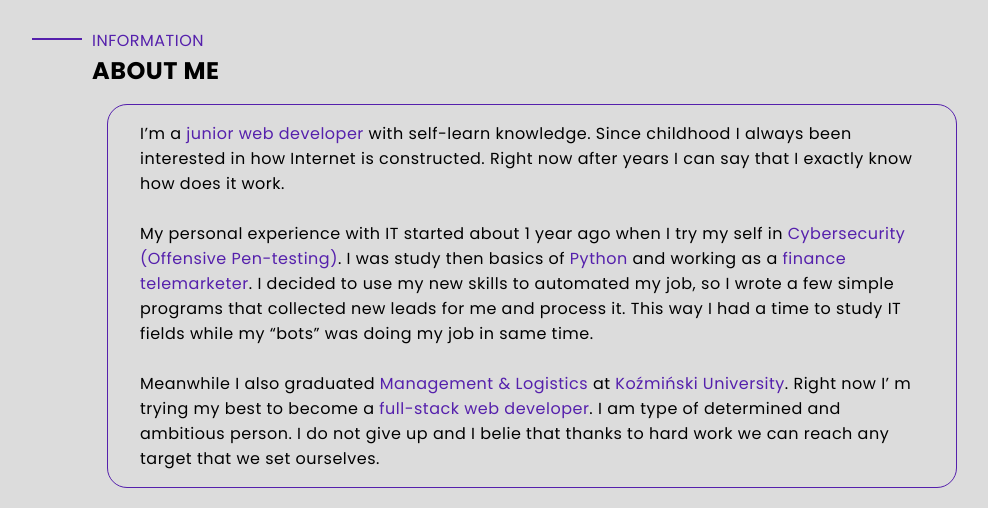
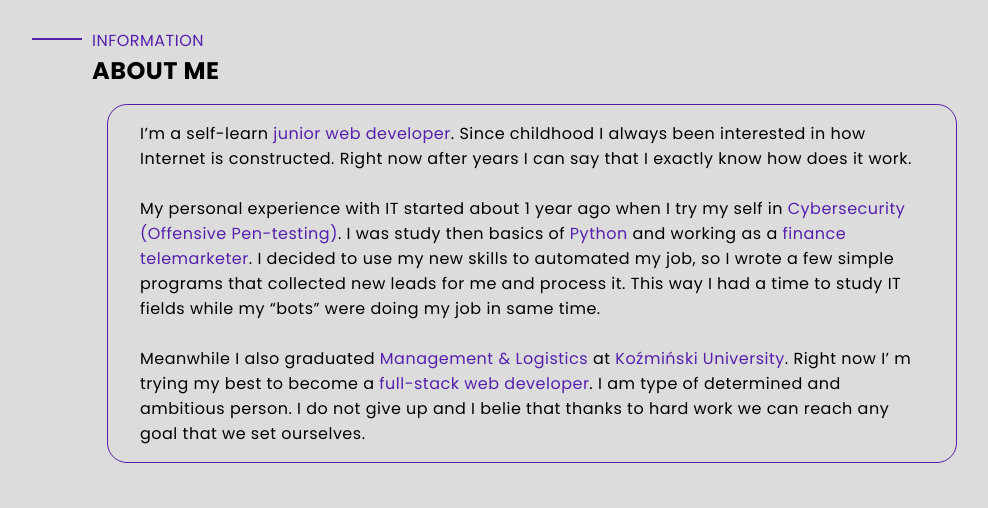
Before and after one commit to CodastickFantastic/Portfolio-V1, a plain HTML site: page index.html in a window 1280 px wide. Shown: the part 820-1328 px from the top of the page, without its empty margins (148-1136 px from the left). Drawn offline with Linux system fonts and the light colour scheme.

```diff
--- a/index.html
+++ b/index.html
@@ -3,7 +3,10 @@
   <head>
     <meta charset="UTF-8" />
     <meta http-equiv="X-UA-Compatible" content="IE=edge" />
-    <meta name="viewport" content="width=device-width, initial-scale=1.0, minimum-scale=1" />
+    <meta
+      name="viewport"
+      content="width=device-width, initial-scale=1.0, minimum-scale=1"
+    />
     <title>Personal Portfolio</title>
     <link href="./styles.css" rel="stylesheet" />
     <link rel="preconnect" href="https://fonts.googleapis.com" />
@@ -15,7 +18,7 @@
   </head>
   <body>
     <header id="header">
-      <img id="mobile-nav-icon" src="./images/icons/menu-icon.png"/>
+      <img id="mobile-nav-icon" src="./images/icons/menu-icon.png" />
       <nav>
         <ul>
           <li class="nav-item">
@@ -74,10 +77,15 @@
           <h1><span class="purple-text">Jakub</span> Wojtysiak</h1>
           <p>
             I am <span class="purple-text"> Web Developer</span> interested in
-            Economy, Cybersecurity, Process Automation and Magick Tricks
+            Economy, Cybersecurity, Process Automation and Magic Tricks
           </p>
           <div id="home-btn">
-            <a href="./download/CV Jakub Wojtysiak.pdf" id="download-cv" download="">Download Resume</a>
+            <a
+              href="./download/CV Jakub Wojtysiak.pdf"
+              id="download-cv"
+              download=""
+              >Download Resume</a
+            >
             <a
               href="https://github.com/CodastickFantastic"
               id="github"
@@ -94,11 +102,12 @@
         </div>
         <div class="in-section-wraper">
           <p>
-            I’m a <span class="purple-text">junior web developer</span> with
-            self-learn knowledge. Since childhood I always been interested in
-            how Internet is constructed. Right now after years I can say that I
-            exactly know how does it work. <br /><br />My personal experience
-            with IT started about 1 year ago when I try my self in
+            I’m a self-learn
+            <span class="purple-text">junior web developer</span>. Since
+            childhood I always been interested in how Internet is constructed.
+            Right now after years I can say that I exactly know how does it
+            work. <br /><br />My personal experience with IT started about 1
+            year ago when I try my self in
             <span class="purple-text"
               >Cybersecurity (Offensive Pen-testing)</span
             >. I was study then basics of
@@ -106,7 +115,7 @@
             <span class="purple-text">finance telemarketer</span>. I decided to
             use my new skills to automated my job, so I wrote a few simple
             programs that collected new leads for me and process it. This way I
-            had a time to study IT fields while my “bots” was doing my job in
+            had a time to study IT fields while my “bots” were doing my job in
             same time.<br /><br />
             Meanwhile I also graduated
             <span class="purple-text">Management & Logistics</span> at
@@ -114,7 +123,7 @@
             m trying my best to become a
             <span class="purple-text">full-stack web developer</span>. I am type
             of determined and ambitious person. I do not give up and I belie
-            that thanks to hard work we can reach any target that we set
+            that thanks to hard work we can reach any goal that we set
             ourselves.
           </p>
         </div>
@@ -219,7 +228,12 @@
                 <li>No more bulk number dialing, just pure work</li>
               </ul>
               <div class="project-btn-section">
-                <a class="project-btn" target="_blank" href="https://codastickfantastic.github.io/ultimate-dialer-web-service/">Live Beta</a>
+                <a
+                  class="project-btn"
+                  target="_blank"
+                  href="https://codastickfantastic.github.io/ultimate-dialer-web-service/"
+                  >Live Beta</a
+                >
                 <a
                   class="project-btn"
                   target="_blank"
--- a/styles.css
+++ b/styles.css
@@ -389,6 +389,11 @@ footer {
   text-align: center;
 }
 
+#contact .contact-info a{
+  text-decoration: none;
+  color: white;
+}
+
 @media (max-width: 960px) {
   body {
     flex-direction: column;
```
